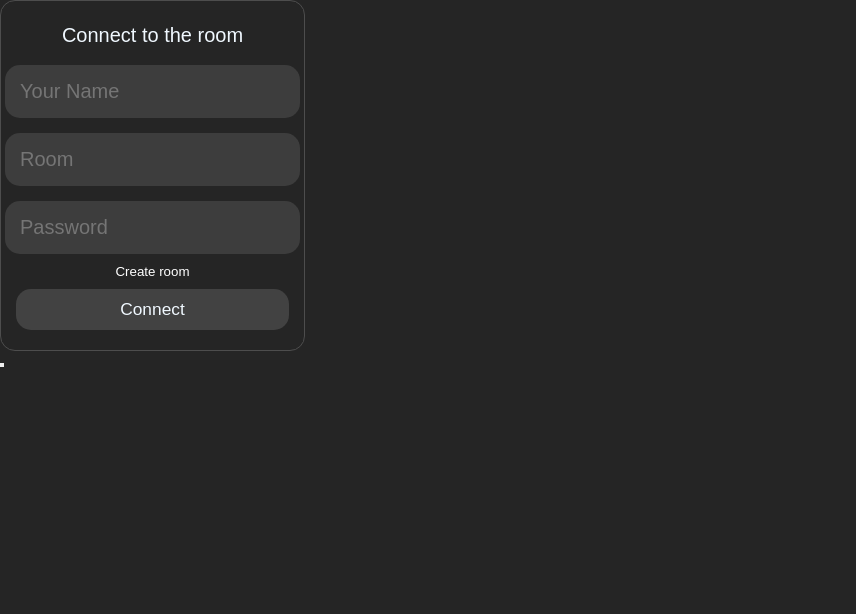
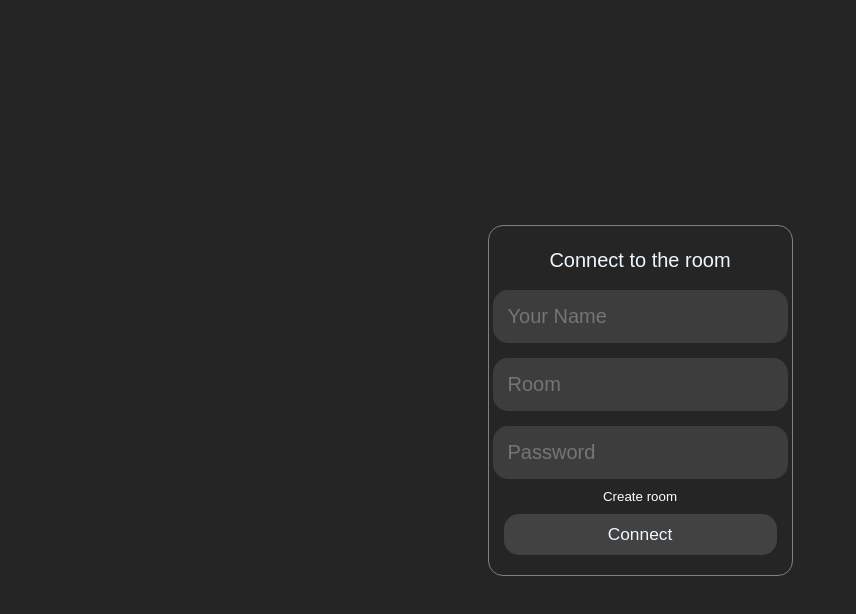
Before and after one commit to SpeKTralesAnDr/chatReact, a React (Create React App) app in the folder client/: page / in a window 1280 px wide. Shown: the top 614 px of the page, without its empty margins (0-856 px from the left). Built offline with nearby package versions, Linux system fonts and the light colour scheme; no server answers.

Commit message:
0.0.0.1v перед скачкой icons

```diff
--- /dev/null
+++ b/client/src/components/components/form/FormCreate.jsx
@@ -0,0 +1,58 @@
+import React from 'react';
+// import React, { useEffect, useState } from 'react';
+import styles from './form.module.css'
+
+const FormCreate = () => {
+    return (
+        <div className={styles.box}>
+            <div className={styles.text}>Create Room</div>
+            <div className={styles.warn}></div>
+            <input
+                className={styles.input}
+                placeholder='Your Name'
+
+
+
+            >
+            </input>
+            <input
+                className={styles.input}
+                placeholder='Name of the room'
+
+
+            >
+            </input>
+            <input
+                className={styles.input}
+                placeholder='Password'
+                type="password"
+
+
+            >
+            </input>
+            <input
+                className={styles.input}
+                placeholder='Password'
+                type="password"
+
+
+
+
+            >
+            </input>
+                <button
+                className={styles.link}
+                >Join room
+                </button>
+            <button
+             className={styles.button}
+
+             >
+            Create
+
+            </button>
+        </div>
+    );
+};
+
+export default FormCreate;
--- a/client/src/components/components/form/styles.module.css
+++ b/client/src/components/components/form/form.module.css
@@ -7,7 +7,7 @@
 }
 .box{
     padding: 20px 15px;
-    border: 1px solid rgb(77, 77, 77);
+
     width: 273px;
     display: flex;
     flex-direction: column;
--- a/client/src/components/components/form/form.jsx
+++ b/client/src/components/components/form/formJoin.jsx
@@ -1,7 +1,8 @@
 import React, { useEffect, useState } from 'react';
-import styles from './styles.module.css'
+import styles from './form.module.css'
 
-const InputsForm = ({child}) => {
+
+const InputsForm = ({child, Changemodal}) => {
     const [valueRoom, SetValueRoom] = useState('')
     const [valuePassword, SetValuePassword] = useState('')
     const [valueName, SetValueName] = useState('')
@@ -26,6 +27,9 @@ const InputsForm = ({child}) => {
       };
     const send =()=>{
         child({room:valueRoom, password:valuePassword, name:valueName})
+    }
+    const  Change = ()=>{
+        Changemodal(2)
     }
 
     return (
@@ -52,12 +56,15 @@ const InputsForm = ({child}) => {
                 className={styles.input}
                 placeholder='Password'
                 value={valuePassword}
+                type='password'
                 onChange={dynamicValuePassword}
 
             >
+
             </input>
                 <button
                 className={styles.link}
+                onClick={Change}
                 >Create room
                 </button>
             <button
--- a/client/src/components/main/Main.jsx
+++ b/client/src/components/main/Main.jsx
@@ -1,39 +1,51 @@
 import React, { useState } from 'react';
-import io from 'socket.io-client'
-import InputsForm from '../components/form/form.jsx';
-import styles from './main.module.css'
+import io from 'socket.io-client';
+import InputsForm from '../components/form/formJoin.jsx';
+import styles from './main.module.css';
+import FormCreate from '../components/form/FormCreate.jsx';
+
+
 const Main = () => {
+  const [currentModal, setCurrentModal] = useState(1);
+  const socket = io.connect('http://localhost:5005');
 
-    const socket = io.connect('http://localhost:5005')
-    socket.on("test", ({ data }) => {console.log(data)})
-    var value = ''
-    const parent = (event) =>{
-        console.log(event,'eee')
-        value = event
+  socket.on("test", ({ data }) => {
+    console.log(data);
+  });
 
-    }
-    const test = ()=> {
-        console.log(value)
-    }
+  let value = '';
+
+  const parent = (event) => {
+    console.log(event, 'eee');
+    value = event;
+    socket.emit('connectToTheRoom', event);
+  };
+
+  const test = (event) => {
+    console.log(value);
+    setCurrentModal(event);
+    console.log(event)
+  };
+
+  return (
+    <div className={styles.main}>
+      <div className={styles.forms}>
+        {currentModal === 1 ? (
+
+          <InputsForm child={parent} Changemodal = {test} />
+
+        ) : (
+
+
+          <FormCreate></FormCreate>
+        )}
 
 
 
-    return (
 
-        <div className={styles.main}>
-            <InputsForm  child={parent}>
-            </InputsForm>
-
-            <button
-                onClick={test}
-
-
-            >
-
-            </button>
-
-        </div>
-    );
+      </div>
+    </div>
+  );
 };
 
 export default Main;
--- a/client/src/components/main/main.module.css
+++ b/client/src/components/main/main.module.css
@@ -2,4 +2,17 @@
     background-color: rgb(37, 37, 37);
     height: 100%;
     width: 100%;
+    display: flex;
+    justify-content: center;
+    align-items: center;
+
 }
+.forms{
+    display: flex;
+    justify-content: center;
+    align-items: center;
+    border: 1px solid gray;
+    width: auto;
+    border-radius: 15px;
+    flex-direction: column;
+}
```
